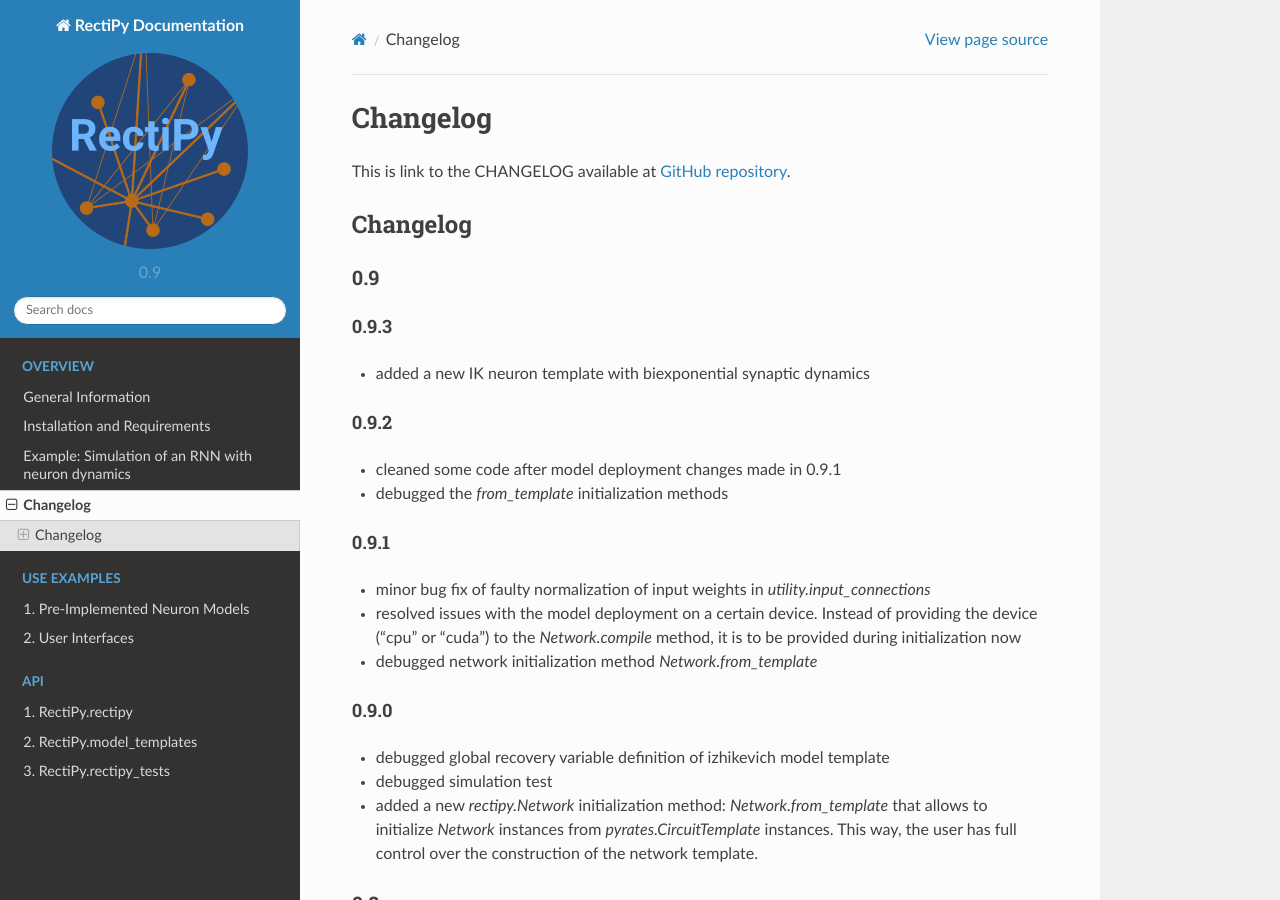
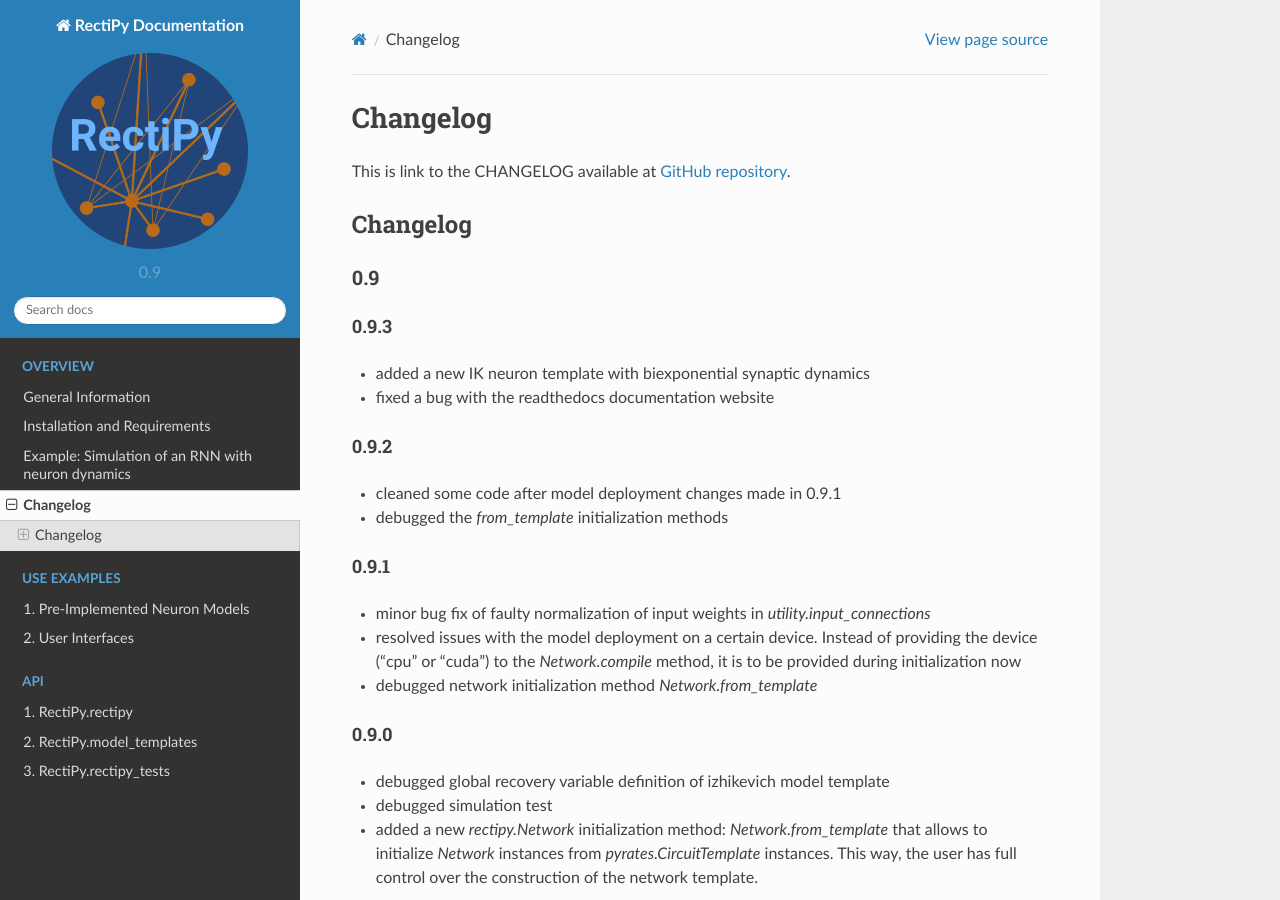
Before and after one commit to pyrates-neuroscience/RectiPy, a Sphinx documentation site: the page built from documentation/doc/source/changelog.rst, in a window 1280 px wide and 900 px high. Built offline with Sphinx 7.4.7 and the Read the Docs theme 2.0.0, drawn with Linux system fonts in a browser that asks for light colours; formulas are drawn with MathJax 3.

```diff
--- a/CHANGELOG.rst
+++ b/CHANGELOG.rst
@@ -8,6 +8,7 @@
 ~~~~~
 
 - added a new IK neuron template with biexponential synaptic dynamics
+- fixed a bug with the readthedocs documentation website
 
 0.9.2
 ~~~~~
--- a/documentation/doc/source/conf.py
+++ b/documentation/doc/source/conf.py
@@ -32,7 +32,7 @@
     'sphinx.ext.extlinks',
     'sphinx.ext.githubpages',
     'sphinx.ext.napoleon',
-    'sphinx.ext.imgmath',
+    #'sphinx.ext.imgmath',
     'matplotlib.sphinxext.plot_directive',
     'sphinx_gallery.gen_gallery'
 ]
```
